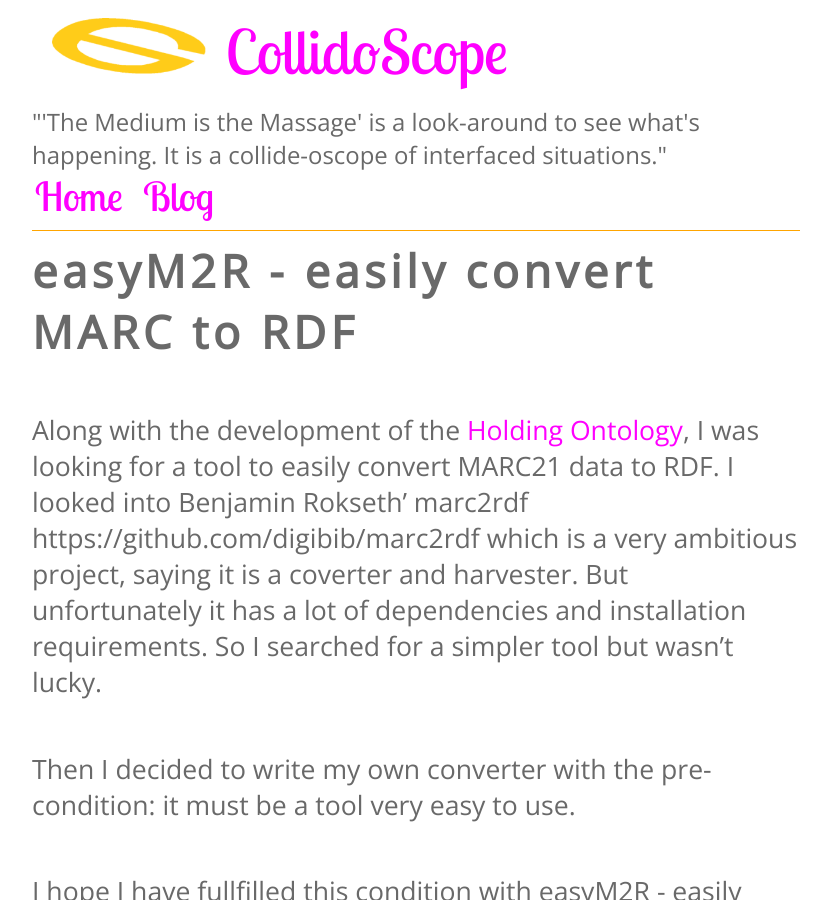
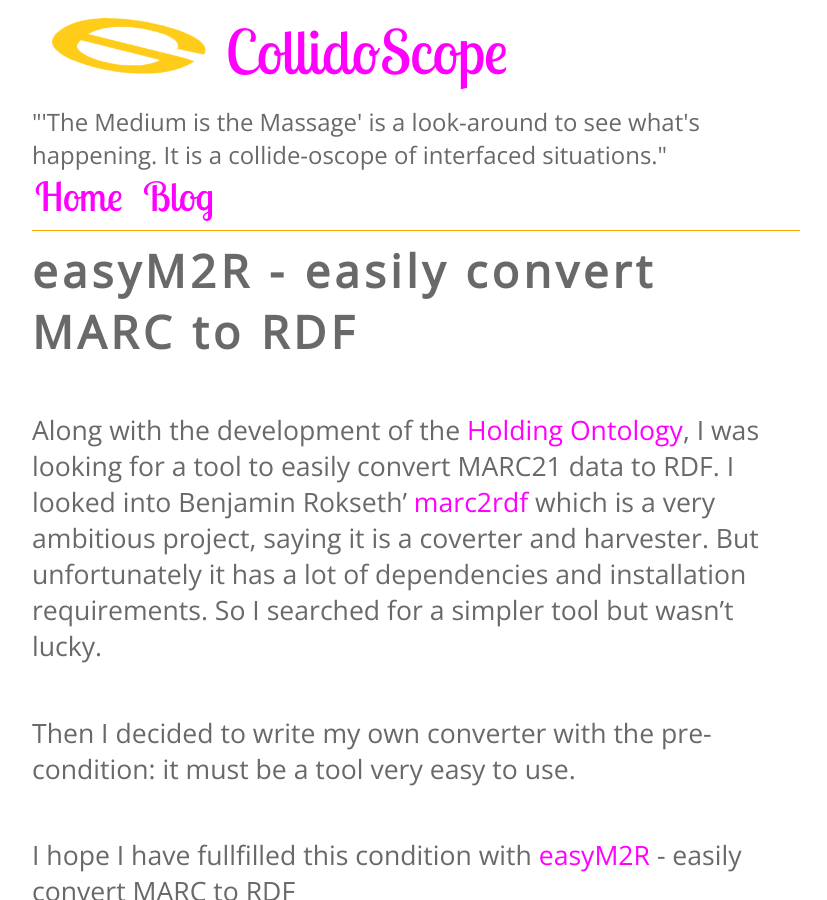
Before and after one commit to collidoscope/collidoscope.github.com, a Jekyll site: the page built from _posts/blog/2013-11-12-easyM2R.md, in a window 1280 px wide and 900 px high. Shown: the whole window, without its empty margins (224-1051 px from the left). Built offline with Jekyll 4.4.1, drawn with Linux system fonts in a browser that asks for light colours; some web fonts are replaced; Markdown is read by kramdown in place of the engine named in the settings; comment, search, counter and statistics services are not loaded; some of the changed text lies outside the part shown.

Commit message:
Update 2013-11-12-easyM2R.md

```diff
--- a/_posts/blog/2013-11-12-easyM2R.md
+++ b/_posts/blog/2013-11-12-easyM2R.md
@@ -14,11 +14,11 @@
 
 # easyM2R - easily convert MARC to RDF
 
-Along with the development of the [Holding Ontology](https://github.com/dini-ag-kim/holding-ontology), I was looking for a tool to easily convert MARC21 data to RDF. I looked into Benjamin Rokseth' marc2rdf https://github.com/digibib/marc2rdf which is a very ambitious project, saying it is a coverter and harvester. But unfortunately it has a lot of dependencies and installation requirements. So I searched for a simpler tool but wasn't lucky.
+Along with the development of the [Holding Ontology](https://github.com/dini-ag-kim/holding-ontology), I was looking for a tool to easily convert MARC21 data to RDF. I looked into Benjamin Rokseth' [marc2rdf](https://github.com/digibib/marc2rdf) which is a very ambitious project, saying it is a coverter and harvester. But unfortunately it has a lot of dependencies and installation requirements. So I searched for a simpler tool but wasn't lucky.
 
 Then I decided to write my own converter with the pre-condition: it must be a tool very easy to use.
 
-I hope I have fullfilled this condition with easyM2R - easily convert MARC to RDF https://github.com/cKlee/easyM2R.git
+I hope I have fullfilled this condition with [easyM2R](https://github.com/cKlee/easyM2R.git) - easily convert MARC to RDF
 
 ## How it works
 
@@ -38,7 +38,7 @@
 
 ## Using easyM2R
 
-easyM2R can be used via the command line or within a PHP script. Both are documented under https://github.com/cKlee/easyM2R/blob/master/README.md
+easyM2R can be used via the command line or within a PHP script. Both are documented under [https://github.com/cKlee/easyM2R/blob/master/README.md]
 
 easyM2R uses FILE_MARC to read MARC data. FILE_MARC allows MARC data as raw or as a string, from a file or a stream.
 
```
